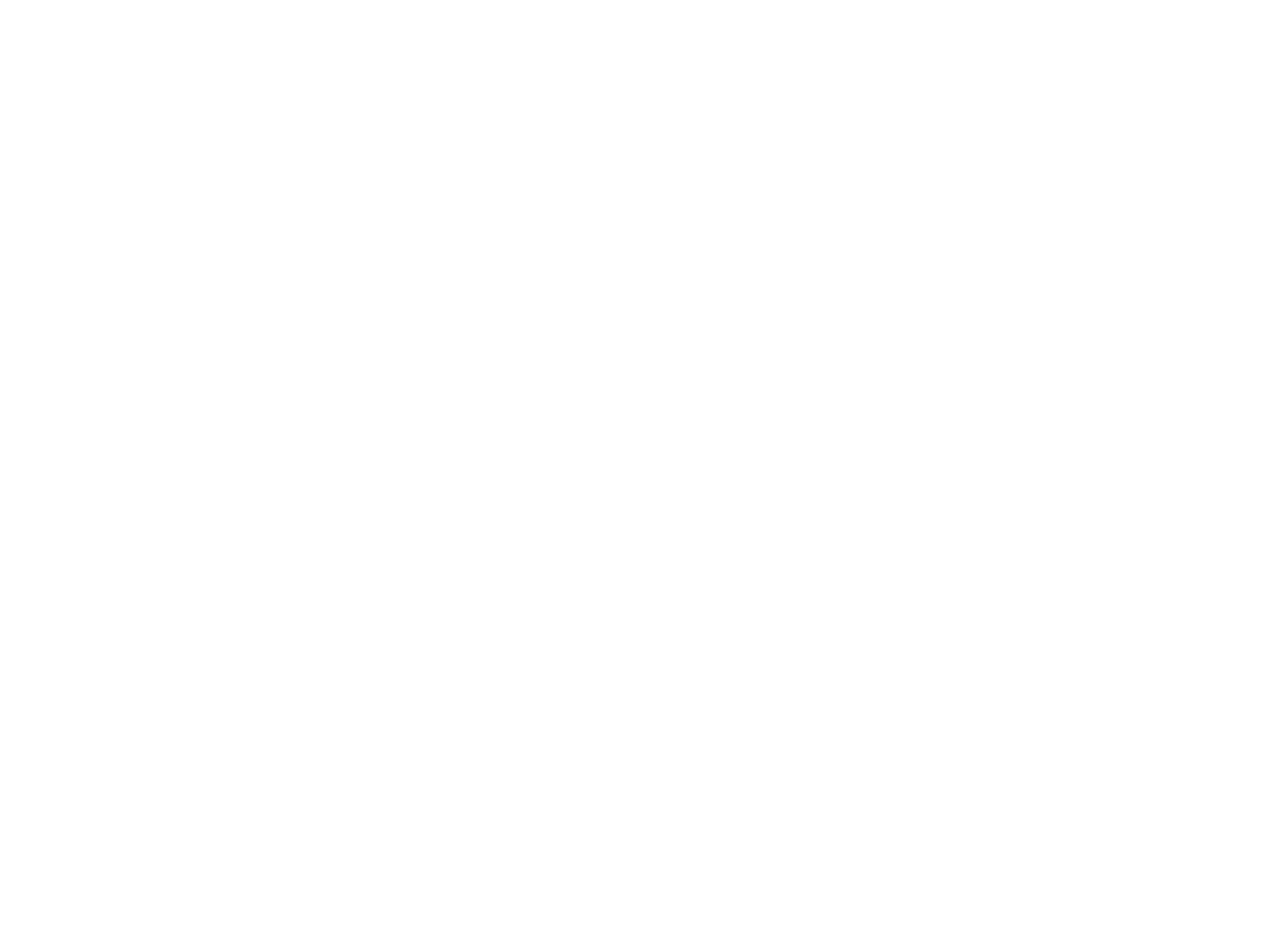
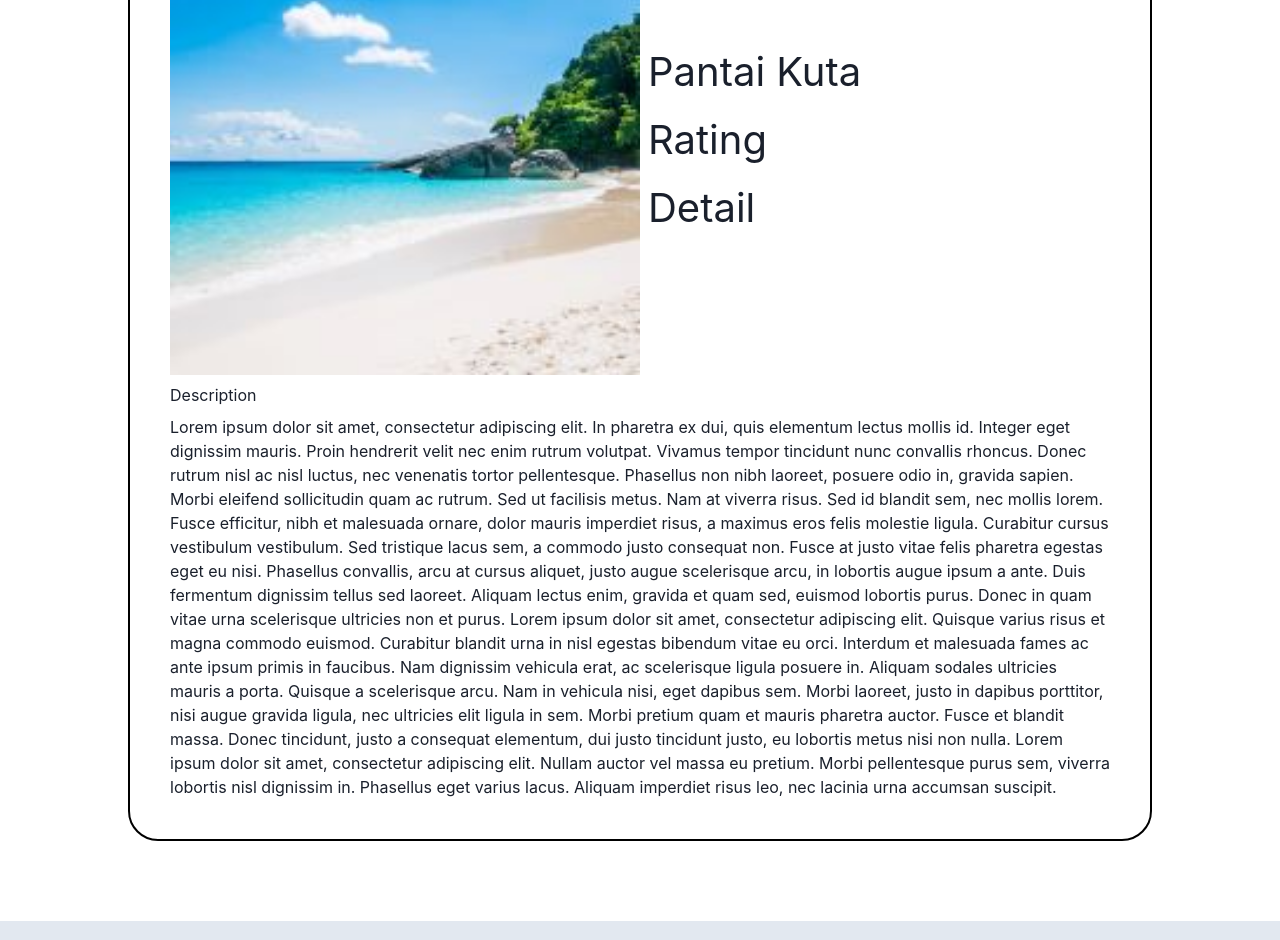
Before and after one commit to fadiyahsutopo/Bangkit2023-PlanC, a React (Create React App) app: page /place in a window 1280 px wide. Before the commit this address had no page. Shown: the part 289-1229 px from the top of the page. Before the commit the page ends 800 px from the top, so only its background shows below. Built offline with nearby package versions, Linux system fonts and the light colour scheme.

Commit message:
feat: add place detail

```diff
--- a/src/App.js
+++ b/src/App.js
@@ -3,6 +3,7 @@
 import { Fyt } from "./ui/pages/FYT/Fyt";
 import { Layout } from "./ui/component/Layout/Layout";
 import { Categories } from "./ui/pages/Categories/Categories";
+import { Place } from "./ui/pages/Place/Place";
 
 function App() {
   return (
@@ -12,6 +13,7 @@
           <Route index element={<Home />} />
           <Route path="fyt" element={<Fyt />} />
           <Route path="categories" element={<Categories />} />
+          <Route path="place" element={<Place />} />
         </Route>
       </Routes>
     </BrowserRouter>
--- a/src/ui/component/LongCard/LongCard.jsx
+++ b/src/ui/component/LongCard/LongCard.jsx
@@ -1,8 +1,10 @@
 import { Box, Text } from "@chakra-ui/react";
+import { Link } from "react-router-dom";
 
 export function LongCard() {
   return (
     <>
+      <Link to="/place">
         <Box
           width="400px"
           height="200px"
@@ -19,7 +21,7 @@
             Pantai
           </Text>
         </Box>
-
+      </Link>
       <Box
         width="400px"
         height="200px"
--- a/src/ui/pages/FYT/Fyt.jsx
+++ b/src/ui/pages/FYT/Fyt.jsx
@@ -1,4 +1,4 @@
-import { Box, HStack, Image, Text, VStack } from "@chakra-ui/react";
+import { HStack, Image, Text, VStack } from "@chakra-ui/react";
 import Plus from "../../../assets/images/plus.svg";
 import Camera from "../../../assets/images/camera.svg";
 import Beautiful from "../../../assets/images/beautiful.jpg";
--- /dev/null
+++ b/src/ui/pages/Place/Place.jsx
@@ -0,0 +1,63 @@
+import { HStack, Image, Text, VStack } from "@chakra-ui/react";
+import Beautiful from "../../../assets/images/beautiful.jpg";
+
+export function Place() {
+  return (
+    <VStack
+      border="2px solid black"
+      borderRadius={"30px"}
+      w="80%"
+      p="10"
+      mt="20"
+      justifyContent={"flex-start"}
+    >
+      <HStack w="full">
+        <Image src={Beautiful} w="50%" />
+        <VStack
+          fontSize={"40px"}
+          alignItems={"flex-start"}
+          justifyContent={"flex-start"}
+        >
+          <Text>Pantai Kuta</Text>
+          <Text>Rating</Text>
+          <Text>Detail</Text>
+        </VStack>
+      </HStack>
+      <VStack alignItems={"flex-start"} justifyContent={"flex-start"}>
+        <Text>Description</Text>
+        <Text>
+          Lorem ipsum dolor sit amet, consectetur adipiscing elit. In pharetra
+          ex dui, quis elementum lectus mollis id. Integer eget dignissim
+          mauris. Proin hendrerit velit nec enim rutrum volutpat. Vivamus tempor
+          tincidunt nunc convallis rhoncus. Donec rutrum nisl ac nisl luctus,
+          nec venenatis tortor pellentesque. Phasellus non nibh laoreet, posuere
+          odio in, gravida sapien. Morbi eleifend sollicitudin quam ac rutrum.
+          Sed ut facilisis metus. Nam at viverra risus. Sed id blandit sem, nec
+          mollis lorem. Fusce efficitur, nibh et malesuada ornare, dolor mauris
+          imperdiet risus, a maximus eros felis molestie ligula. Curabitur
+          cursus vestibulum vestibulum. Sed tristique lacus sem, a commodo justo
+          consequat non. Fusce at justo vitae felis pharetra egestas eget eu
+          nisi. Phasellus convallis, arcu at cursus aliquet, justo augue
+          scelerisque arcu, in lobortis augue ipsum a ante. Duis fermentum
+          dignissim tellus sed laoreet. Aliquam lectus enim, gravida et quam
+          sed, euismod lobortis purus. Donec in quam vitae urna scelerisque
+          ultricies non et purus. Lorem ipsum dolor sit amet, consectetur
+          adipiscing elit. Quisque varius risus et magna commodo euismod.
+          Curabitur blandit urna in nisl egestas bibendum vitae eu orci.
+          Interdum et malesuada fames ac ante ipsum primis in faucibus. Nam
+          dignissim vehicula erat, ac scelerisque ligula posuere in. Aliquam
+          sodales ultricies mauris a porta. Quisque a scelerisque arcu. Nam in
+          vehicula nisi, eget dapibus sem. Morbi laoreet, justo in dapibus
+          porttitor, nisi augue gravida ligula, nec ultricies elit ligula in
+          sem. Morbi pretium quam et mauris pharetra auctor. Fusce et blandit
+          massa. Donec tincidunt, justo a consequat elementum, dui justo
+          tincidunt justo, eu lobortis metus nisi non nulla. Lorem ipsum dolor
+          sit amet, consectetur adipiscing elit. Nullam auctor vel massa eu
+          pretium. Morbi pellentesque purus sem, viverra lobortis nisl dignissim
+          in. Phasellus eget varius lacus. Aliquam imperdiet risus leo, nec
+          lacinia urna accumsan suscipit.
+        </Text>
+      </VStack>
+    </VStack>
+  );
+}
```
Lines whose indentation alone changed are shown as unchanged.
